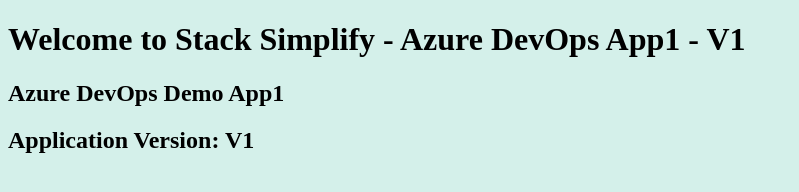
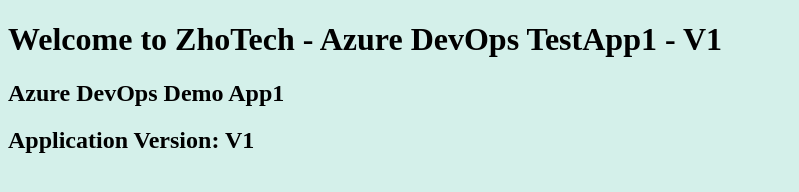
Before and after one commit to lohrenzho/az-devops-github-0acr-aks-testapp1, a plain HTML site: page index.html in a window 1280 px wide. Shown: the whole page, without its empty margins (0-799 px from the left). Drawn offline with Linux system fonts and the light colour scheme.

Commit message:
edit index file

```diff
--- a/index.html
+++ b/index.html
@@ -1,7 +1,7 @@
 <!DOCTYPE html>
 <html>
    <body style="background-color:rgb(212, 240, 234);">
-      <h1>Welcome to Stack Simplify - Azure DevOps App1 - V1</h1>
+      <h1>Welcome to ZhoTech - Azure DevOps TestApp1 - V1</h1>
       <h2>Azure DevOps Demo App1</h2>
       <h2>Application Version: V1</h2>
    </body>
```
